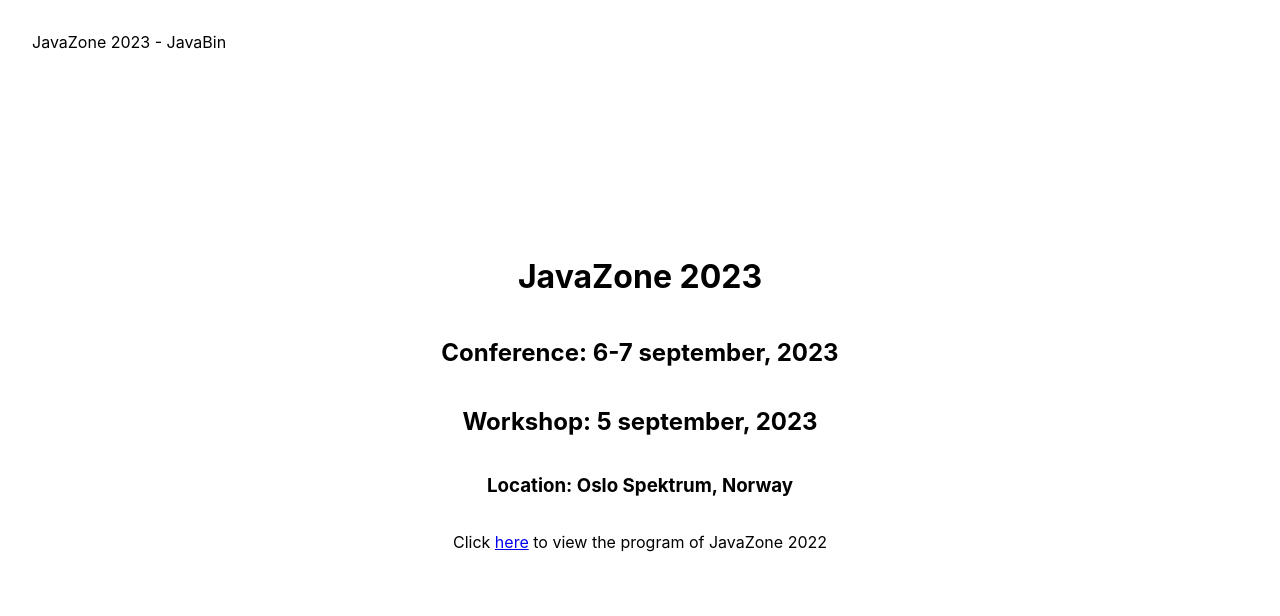
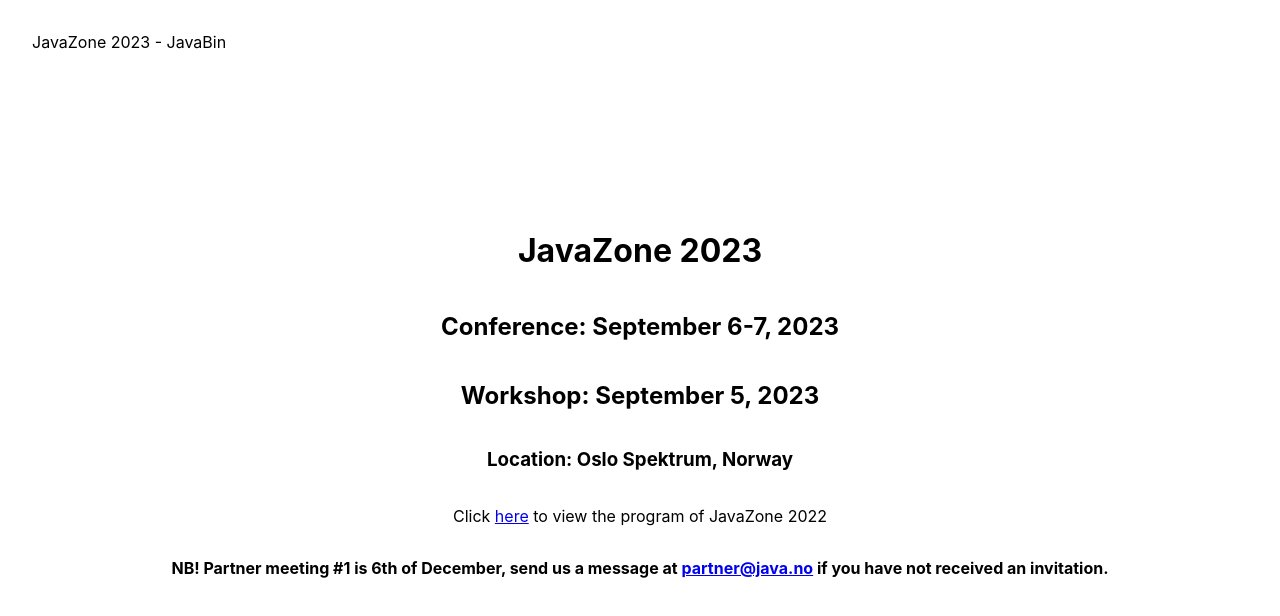
Before and after one commit to javaBin/2023.javazone.no, a Next.js app: page / in a window 1280 px wide. Shown: the top 616 px of the page. Built offline with nearby package versions, Linux system fonts and the light colour scheme.

Commit message:
Legg til informasjon om partnermøtet

```diff
--- a/app/page.module.css
+++ b/app/page.module.css
@@ -5,3 +5,7 @@
   align-items: center;
   justify-content: center;
 }
+
+.partnerinfo {
+  font-weight: bold;
+}
--- a/app/page.tsx
+++ b/app/page.tsx
@@ -5,12 +5,11 @@
   return (
     <main className={styles.main}>
       <h1>JavaZone 2023</h1>
-      <h2>Conference: 6-7 september, 2023</h2>
-      <h2>Workshop: 5 september, 2023</h2>
+      <h2>Conference: September 6-7, 2023</h2>
+      <h2>Workshop: September 5, 2023</h2>
       <h3>Location: Oslo Spektrum, Norway</h3>
-      <aside>
         <p>Click <Link href="https://2022.javazone.no/#/program">here</Link> to view the program of JavaZone 2022</p>
-      </aside>
+        <p className={styles.partnerinfo}>NB! Partner meeting #1 is 6th of December, send us a message at <Link href="mailto:partner@java.no">partner@java.no</Link> if you have not received an invitation.</p>
     </main>
   )
 }
```
